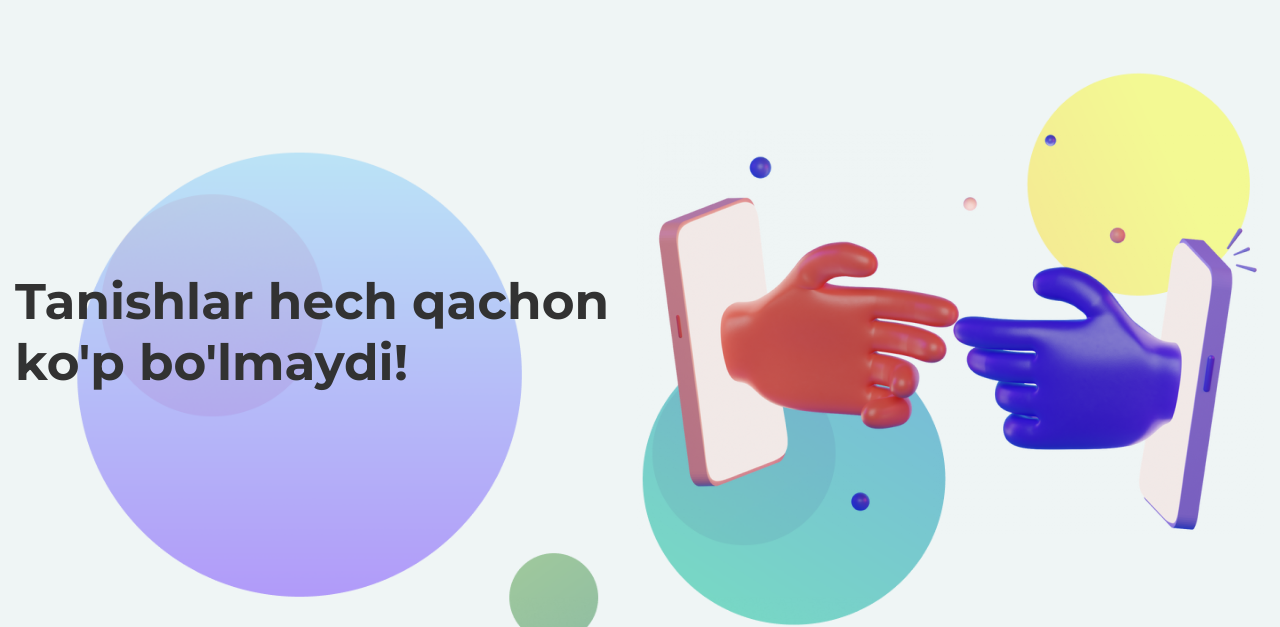
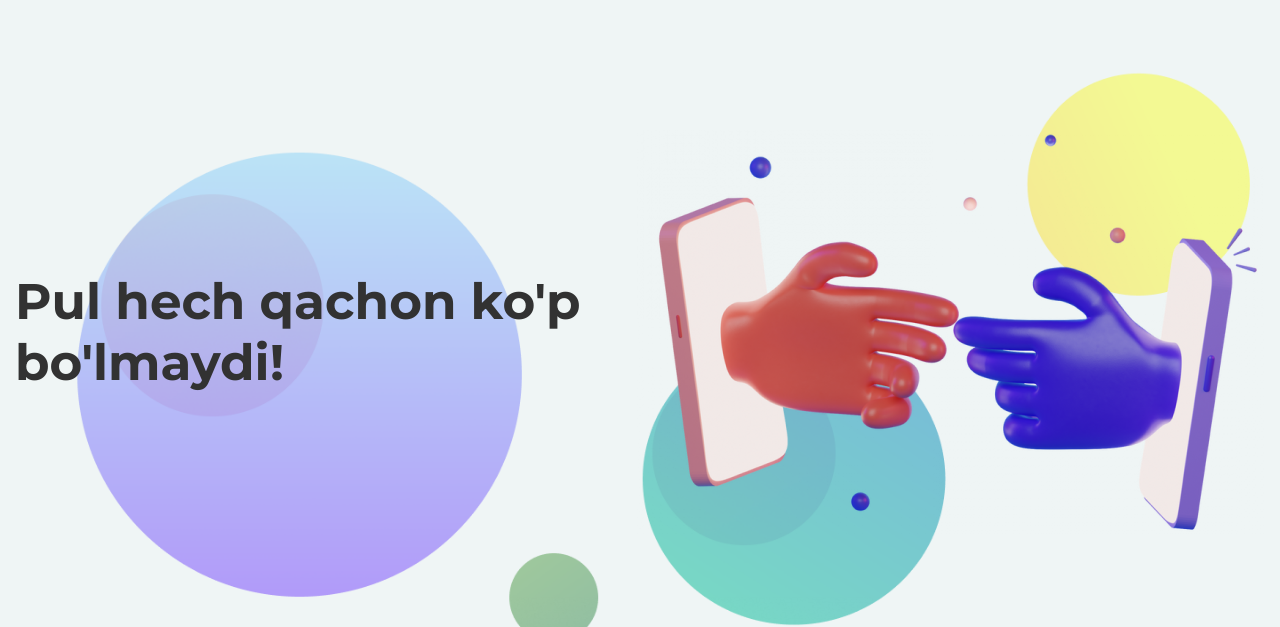
Before and after one commit to sanjar1995/tbb2, a plain HTML site: page index.html in a window 1280 px wide. Shown: the part 93-720 px from the top of the page. Drawn offline with Linux system fonts and the light colour scheme.

Commit message:
title chenged igitasd sdf

```diff
--- a/index.html
+++ b/index.html
@@ -28,7 +28,7 @@
     <main class="main">
         <section class="intro">
             <div class="intro-content container">
-                <h1 class="intro__title">Tanishlar hech qachon ko'p bo'lmaydi!</h1>
+                <h1 class="intro__title">Pul hech qachon ko'p bo'lmaydi!</h1>
                 <img src="./image/intro-img.png" alt="">
             </div>
             <div class="intro__bottom">
```
